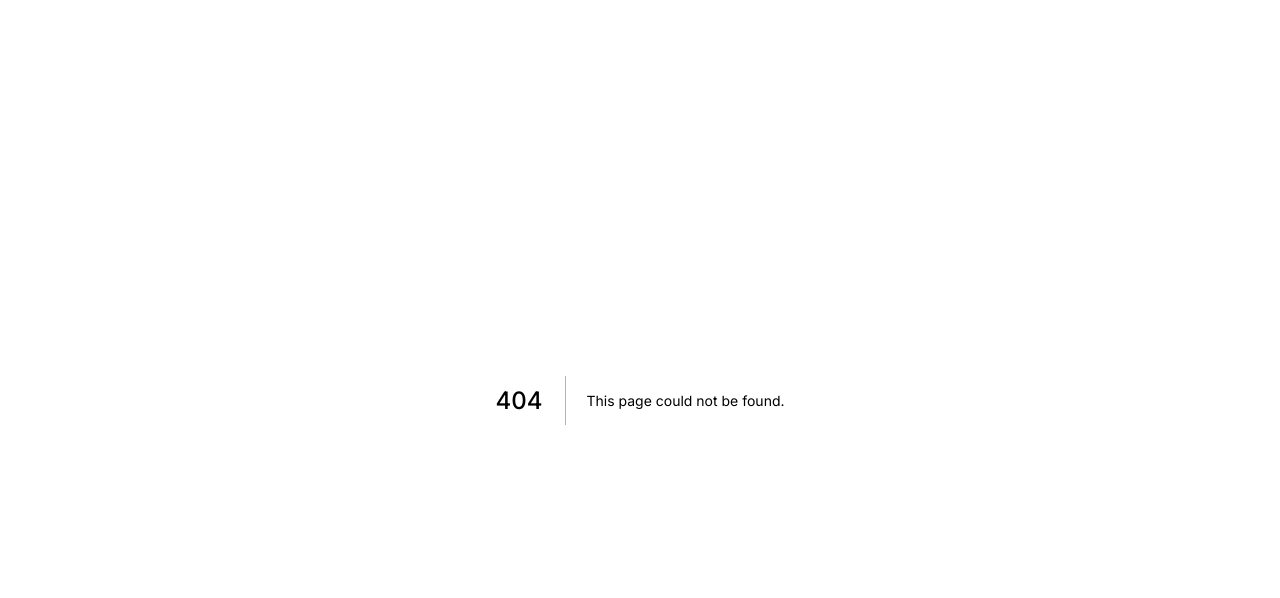
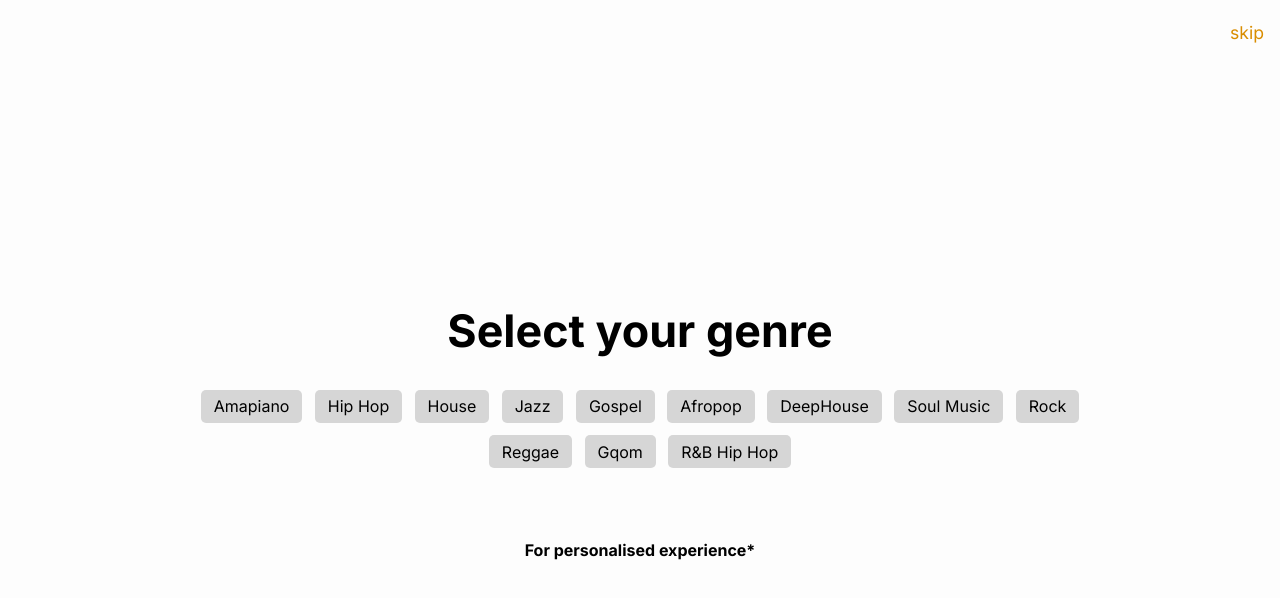
Before and after one commit to contawo/events-app, a Next.js app: page /genre in a window 1280 px wide. Before the commit this address had no page. Shown: the top 598 px of the page. Built offline with nearby package versions, Linux system fonts and the light colour scheme.

Commit message:
UI Update Genre

```diff
--- /dev/null
+++ b/app/genre/page.tsx
@@ -0,0 +1,50 @@
+'use client';
+
+import { useState } from "react";
+import { AiOutlineCheckCircle } from "react-icons/ai";
+import styles from "@/styles/Genre.module.css";
+
+const GENRELIST : Array<string> = ["Amapiano", "Hip Hop", "House", "Jazz", "Gospel", "Afropop", "DeepHouse", "Soul Music", "Rock", "Reggae", "Gqom", "R&B Hip Hop"]
+
+export default function Genre() {
+    const [number, setNumber] = useState<number>(GENRELIST.length)
+    return (
+        <main className={styles.genre}>
+            <div className={styles.genreHeader}>
+                <p className={styles.genreHeaderText}>skip</p>
+            </div>
+            <section className={styles.genreMain}>
+                <h1 className={styles.genreMainTitle}>Select your genre</h1>
+                <section className={styles.genreMainContent}>
+                    {
+                        GENRELIST.map((genre, index) => {
+                            if (index === number) {
+                                return (
+                                    <div
+                                        className={styles.genreMainContentItemSelected}
+                                        key={index}
+                                        onClick={() => setNumber(index)}
+                                    >
+                                        <AiOutlineCheckCircle className={styles.genreMainContentItemSelectedIcon} />
+                                        <p className={styles.genreMainContentItemSelectedText}>{genre}</p>
+                                    </div>
+                                )
+                            } else {
+                                return (
+                                    <div
+                                        className={styles.genreMainContentItem}
+                                        key={index}
+                                        onClick={() => setNumber(index)}
+                                    >
+                                        <p className={styles.genreMainContentItemText}>{genre}</p>
+                                    </div>
+                                )
+                            }
+                        })
+                    }
+                </section>
+                <p className={styles.genreMainText}>For personalised experience*</p>
+            </section>
+        </main>
+    )
+}
--- a/app/globals.css
+++ b/app/globals.css
@@ -10,8 +10,8 @@
     --red-color: rgb(216, 0, 0);
     --orange-color: rgb(217, 141, 0);
     --border-radius: 10px;
-    --grey-bg: rgb(235, 235, 235);
-    --linear: linear-gradient(270deg, rgba(217, 141, 0, 0.5) 40.1%, rgba(255, 255, 255, 0) 71.35%);
+    --grey-bg: rgb(214, 214, 214);
+    --linear: linear-gradient(270deg, rgba(217, 141, 0, 0.35) 40.1%, rgba(255, 255, 255, 0) 71.35%);
     --transparent-bg: rgba(255, 255, 255, 0.7);
     --filter: blur(35px);
     --gradient-bg: linear-gradient(180deg, #EBEBEB 0%, rgba(255, 255, 255, 0.05) 100%);
@@ -26,9 +26,9 @@
         --light-bg-color: #0f0f0f;
         --text-color: #ffffff;
         --grey-color: rgb(103, 103, 103);
-        --grey-bg: rgb(26, 26, 26);
+        --grey-bg: rgb(29, 29, 29);
         --orange-color: rgb(232, 151, 0);
-        --linear: linear-gradient(270deg, rgba(217, 141, 0, 0.5) 40.1%, rgba(0, 0, 0, 0) 71.35%);
+        --linear: linear-gradient(270deg, rgba(217, 141, 0, 0.35) 40.1%, rgba(0, 0, 0, 0) 71.35%);
         --transparent-bg: rgba(0, 0, 0, 0.7);
         --gradient-bg: linear-gradient(180deg, rgba(15, 15, 15, 1) 0%, rgba(15, 15, 15, 0.05) 100%);
     }
--- /dev/null
+++ b/styles/Genre.module.css
@@ -0,0 +1,100 @@
+.genre {
+    width: 100vw;
+    height: 100vh;
+}
+
+.genreHeader {
+    width: 100%;
+    padding: 1rem;
+    height: 8%;
+
+    display: flex;
+    align-items: center;
+    justify-content: flex-end;
+}
+
+.genreHeaderText {
+    color: var(--orange-color);
+    font-size: 1.1rem;
+    font-weight: 400;
+    cursor: pointer;
+    text-decoration: none;
+}
+
+.genreMain {
+    height: 92%;
+    width: 100%;
+
+    display: flex;
+    flex-direction: column;
+    align-items: center;
+    justify-content: center;
+}
+
+.genreMainTitle {
+    font-size: 2.8rem;
+}
+
+.genreMainContent {
+    width: 70%;
+    display: flex;
+    flex-wrap: wrap;
+    gap: .8rem;
+    justify-content: center;
+    margin: 2rem 0;
+}
+
+.genreMainContentItem {
+    background-color: var(--grey-bg);
+    padding: .4rem .8rem;
+    display: flex;
+    align-items: center;
+    justify-content: center;
+    border-radius: calc(var(--border-radius) - 5px);
+    cursor: pointer;
+    transition: .3s all ease-in-out;
+}
+
+.genreMainContentItemText {
+    font-size: 1rem;
+}
+
+.genreMainContentItemSelected {
+    background-color: var(--primary-color);
+    padding: .4rem .8rem;
+    display: flex;
+    align-items: center;
+    justify-content: center;
+    border-radius: calc(var(--border-radius) - 5px);
+    cursor: pointer;
+    gap: .4rem;
+    transition: .3s all ease-in-out;
+}
+
+.genreMainContentItemSelectedIcon {
+    font-size: 1.1rem;
+    color: white;
+}
+
+.genreMainContentItemSelectedText {
+    font-size: 1rem;
+    color: white;
+}
+
+.genreMainText {
+    margin-top: 2.5rem;
+    font-size: 1rem;
+    font-weight: 700;
+}
+
+@media screen and (max-width: 480px) {
+    .genreMainTitle {
+        font-size: 2rem;
+    }
+    .genreMainContent {
+        width: 90%;
+    }
+    .genreMainText {
+        margin-top: 4rem;
+    }
+}
```
Also changed, not shown: app/page.module.css (+5 -5 lines).
